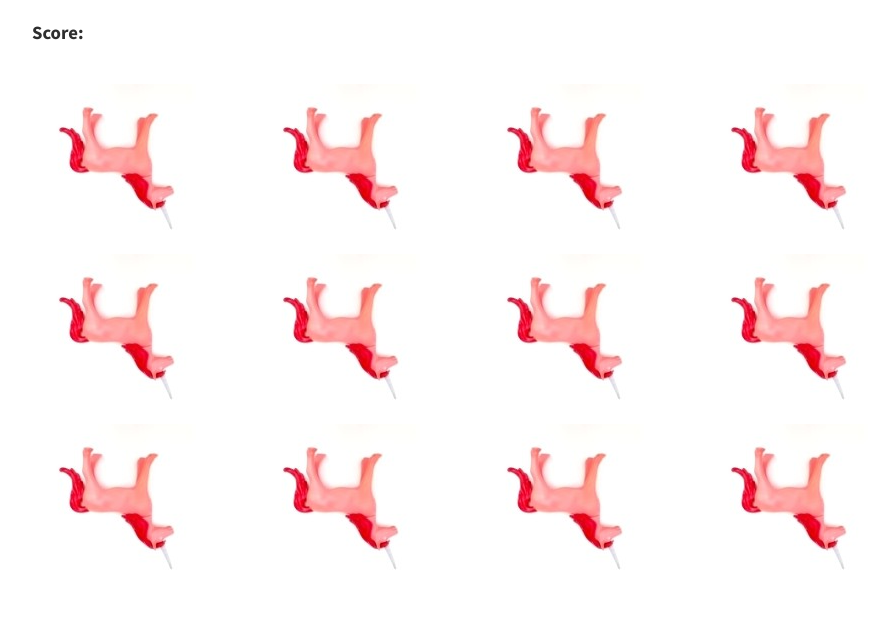
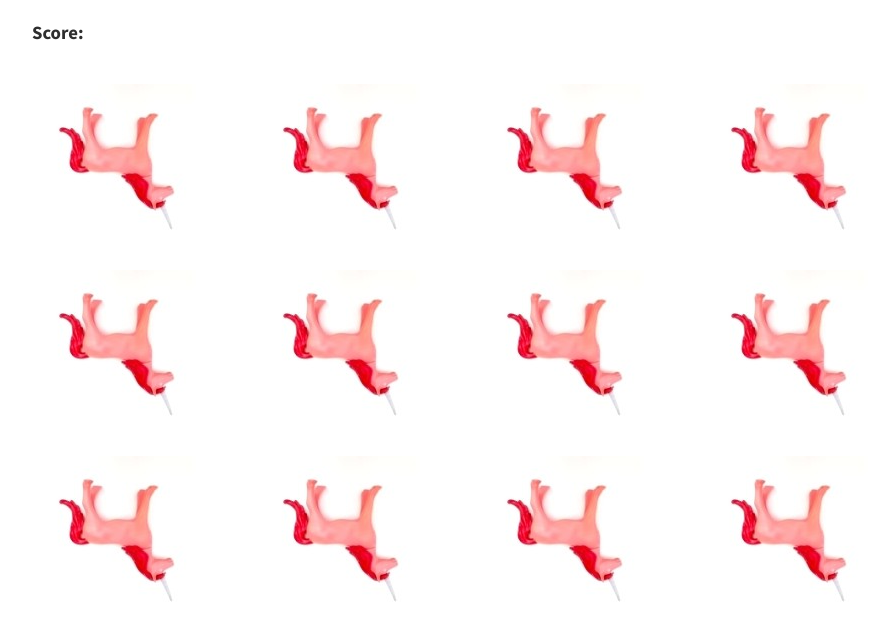
Before and after one commit to fraenze-st/Memory-Game, a plain HTML site: page index.html in a window 1280 px wide. Shown: the part 74-714 px from the top of the page, without its empty margins (160-1038 px from the left). Drawn offline with Linux system fonts and the light colour scheme.

Commit message:
grid-row-gap

```diff
--- a/style.css
+++ b/style.css
@@ -13,7 +13,7 @@ span {
 }
 
 #memory-container {
-    margin: 5vh 15vw;
+    margin: 5vh 15vw 0 15vw;
 }
 
 #title {
@@ -38,5 +38,6 @@ span {
 
 .grid {
     display: grid;
+    grid-row-gap: 1rem;
     grid-template-columns: 1fr 1fr 1fr 1fr;
 }
```
